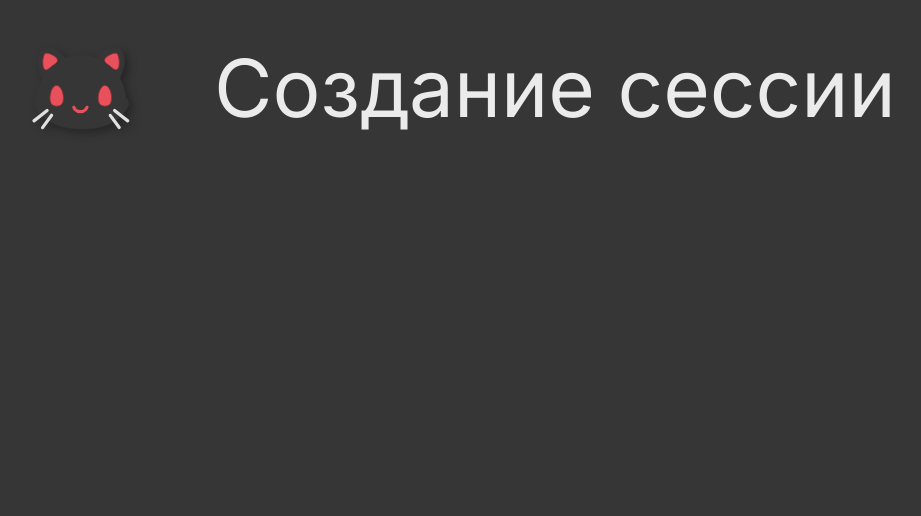
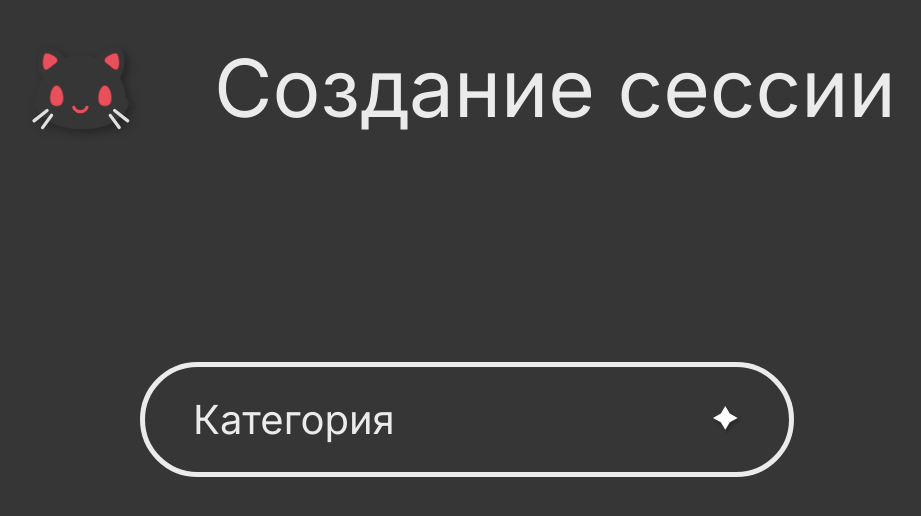
Before and after one commit to r10k5/pickYourMovie, a Vue app in the folder pickYourMovie/: page /create-session in a window 1280 px wide. Shown: the top 516 px of the page, without its empty margins (36-957 px from the left). Built offline with nearby package versions, Linux system fonts and the light colour scheme.

Commit message:
Добавлена часть компонента поля выбора + поле катогерий

```diff
--- /dev/null
+++ b/pickYourMovie/src/components/AppChooseVariant.vue
@@ -0,0 +1,34 @@
+<script setup lang="ts">
+import AppStar from '@/components/icons/AppStar.vue';
+</script>
+
+<template>
+    <div class="field">
+        <p class="choosing-text"> Категория </p>
+        <AppStar class="star" width="28px" height="28px"/>
+    </div>
+</template>
+
+<style scoped>
+.field {
+    width: 654px;
+    border-radius: 6.25rem;
+    border: 5px solid #EBEBEB;
+    padding: 28px 48px;
+    justify-content: space-between;
+    align-items: center;
+    display: flex;
+}
+
+.star {
+    flex-shrink: 0;
+}
+.choosing-text {
+    color: #EBEBEB;
+    font-family: 'Inter';
+    font-size: 40px;
+    font-weight: 400;
+    margin: 0;
+    padding: 0;
+}
+</style>
--- /dev/null
+++ b/pickYourMovie/src/components/icons/AppStar.vue
@@ -0,0 +1,28 @@
+<script setup lang="ts">
+interface AppStarProps {
+    width: string;
+    height: string;
+}
+
+defineProps<AppStarProps>();
+</script>
+
+<template>
+    <svg :width="width" :height="height" viewBox="0 0 33 33" fill="none" xmlns="http://www.w3.org/2000/svg">
+        <g filter="url(#filter0_d_72_1530)">
+        <path d="M14.5 0L19.7496 8.93146L29 14L19.7496 19.0685L14.5 28L9.25044 19.0685L0 14L9.25044 8.93146L14.5 0Z" fill="white"/>
+        </g>
+        <defs>
+        <filter id="filter0_d_72_1530" x="0" y="0" width="33" height="33" filterUnits="userSpaceOnUse" color-interpolation-filters="sRGB">
+        <feFlood flood-opacity="0" result="BackgroundImageFix"/>
+        <feColorMatrix in="SourceAlpha" type="matrix" values="0 0 0 0 0 0 0 0 0 0 0 0 0 0 0 0 0 0 127 0" result="hardAlpha"/>
+        <feOffset dx="2" dy="3"/>
+        <feGaussianBlur stdDeviation="1"/>
+        <feComposite in2="hardAlpha" operator="out"/>
+        <feColorMatrix type="matrix" values="0 0 0 0 0.157617 0 0 0 0 0.157617 0 0 0 0 0.157617 0 0 0 0.75 0"/>
+        <feBlend mode="normal" in2="BackgroundImageFix" result="effect1_dropShadow_72_1530"/>
+        <feBlend mode="normal" in="SourceGraphic" in2="effect1_dropShadow_72_1530" result="shape"/>
+        </filter>
+        </defs>
+    </svg>
+</template>
--- a/pickYourMovie/src/views/CreateSessionView.vue
+++ b/pickYourMovie/src/views/CreateSessionView.vue
@@ -1,11 +1,19 @@
 <script lang="ts" setup>
+import AppChooseVariant from '@/components/AppChooseVariant.vue';
+
 </script>
 
 <template>
-
+    <!-- смотреть компонент AppChooseVariant -->
+    <div class="create-session">
+        <AppChooseVariant />
+    </div>
 
 </template>
 
 <style scoped>
+.create-session {
+    margin: 228px 0 0 176px;
+}
 
 </style>
```
